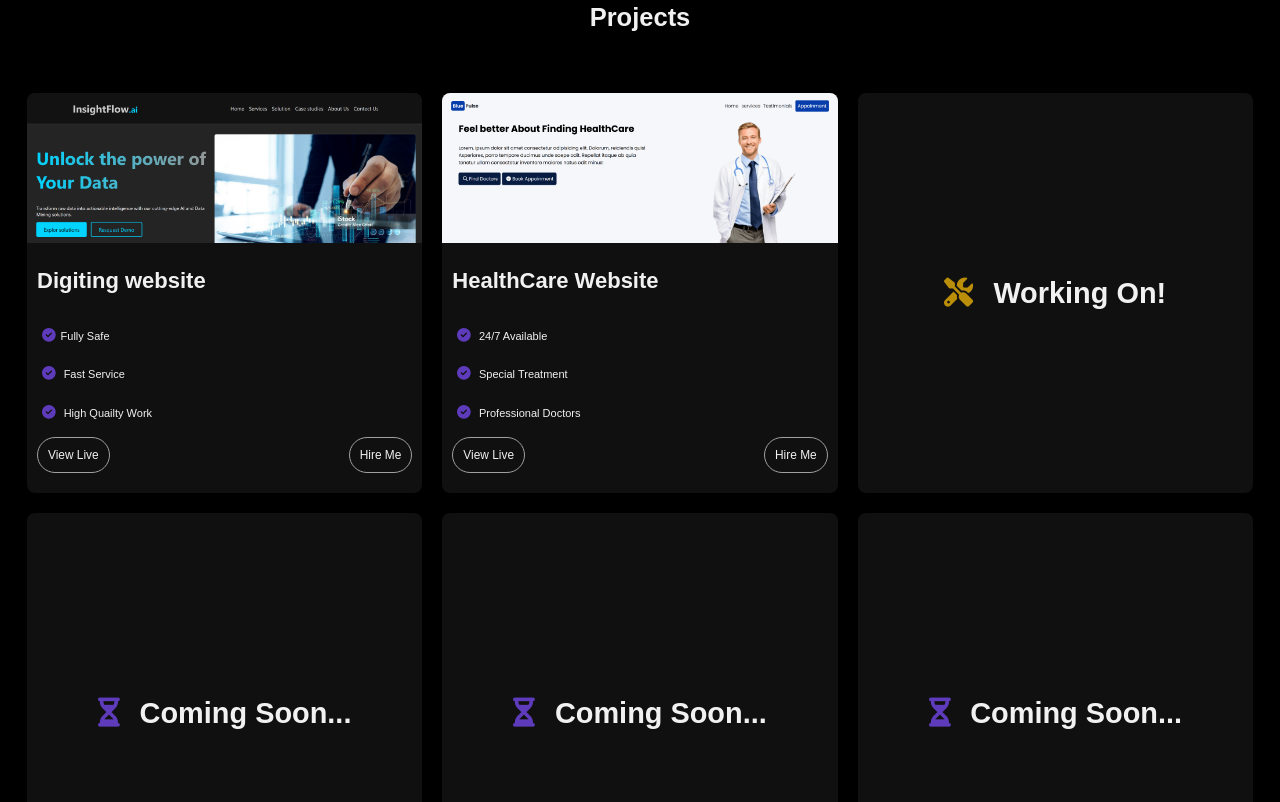
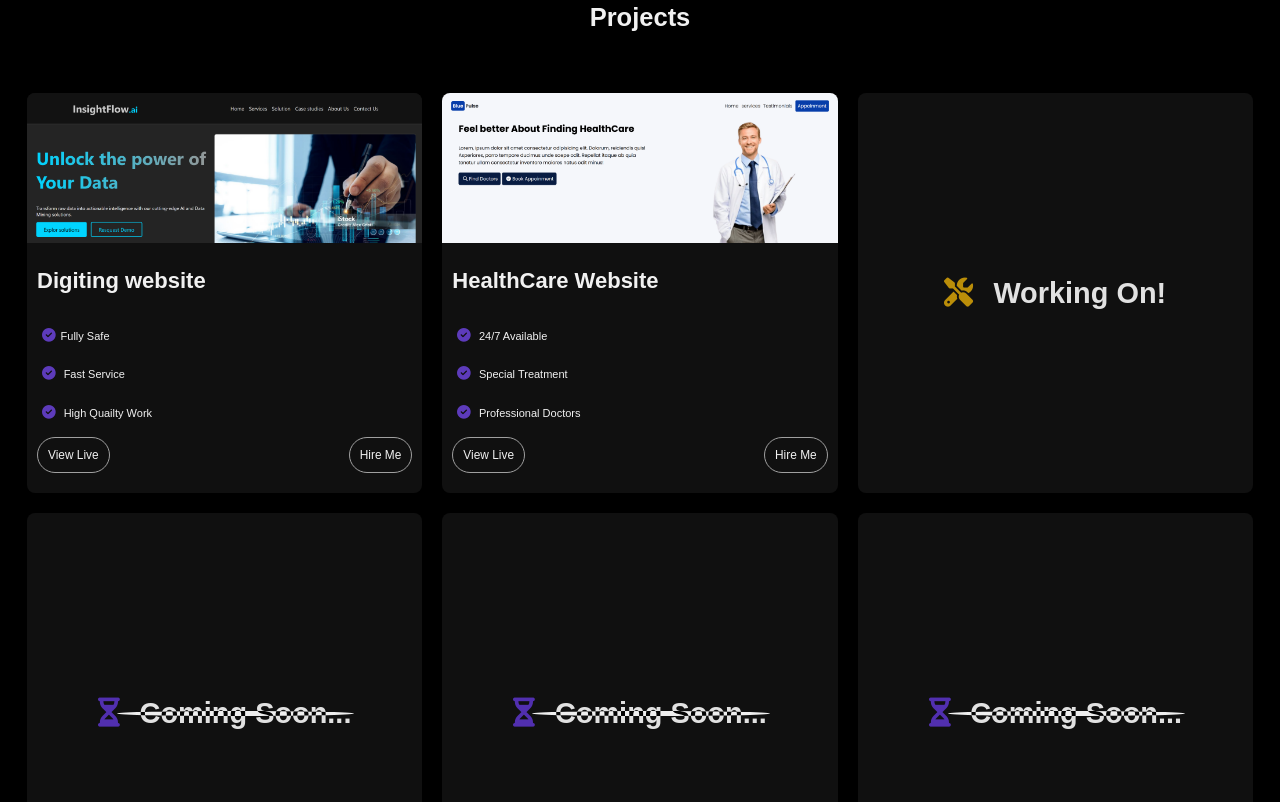
Before and after one commit to introdev001/My-portfolio-2025, a plain HTML site: page index.html in a window 1280 px wide. Shown: the part 1998-2800 px from the top of the page. Drawn offline with nearby package versions, Linux system fonts and the light colour scheme.

Commit message:
add new animation pirece through

```diff
--- a/index.html
+++ b/index.html
@@ -24,6 +24,7 @@
   </head>
   <body>
     <div id="circle"></div>
+
     <div id="content">
       <header>
         <nav>
@@ -302,7 +303,12 @@
         <!-- project 3 ends here =============================================================================================== -->
         <!-- project 4 =============================================================================================== -->
         <div id="project-4" class="card">
-          <div class="proj-main-cont" id="proj-3-main-cont">
+          <div class="proj-main-cont coming-soon" id="proj-3-main-cont">
+            <div
+              id="pirece-through"
+              data-aos="fade-right"
+              data-aos-delay="1000"
+            ></div>
             <i class="fas fa-hourglass-half"></i>
             <h1 data-aos="fade-up" class="expand">Coming Soon...</h1>
           </div>
@@ -310,15 +316,25 @@
         <!-- project 4 ends here =============================================================================================== -->
         <!-- project 5 =============================================================================================== -->
         <div id="project-5" class="card">
-          <div class="proj-main-cont" id="proj-5-main-cont">
-            <i class="fas fa-hourglass-half"></i>
-            <h1 data-aos="fade-up" class="expand">Coming Soon...</h1>
+          <div class="proj-main-cont coming-soon" id="proj-5-main-cont">
+            <div
+              id="pirece-through"
+              data-aos="fade-right"
+              data-aos-delay="1000"
+            ></div>
+            <i class="fas fa-hourglass-half" data-aos="fade-up"></i>
+            <h1 class="expand" data-aos="fade-up">Coming Soon...</h1>
           </div>
         </div>
         <!-- project 5 =============================================================================================== -->
         <!-- project 6 =============================================================================================== -->
         <div id="project-6" class="card">
-          <div class="proj-main-cont" id="proj-6-main-cont">
+          <div class="proj-main-cont coming-soon" id="proj-6-main-cont">
+            <div
+              id="pirece-through"
+              data-aos="fade-right"
+              data-aos-delay="1000"
+            ></div>
             <i class="fas fa-hourglass-half"></i>
             <h1 data-aos="fade-up" class="expand">Coming Soon...</h1>
           </div>
--- a/style.css
+++ b/style.css
@@ -75,6 +75,20 @@ body.hide-scroll::-webkit-scrollbar {
   pointer-events: none;
   transform: translate(-50%, -50%);
   z-index: 9998;
+}
+/* pirece through */
+#pirece-through {
+  width: 60%;
+  height: 5px;
+  mix-blend-mode: difference;
+  position: absolute;
+  background-color: white;
+  border-radius: 50%;
+  left: 90px;
+}
+.coming-soon {
+  position: relative;
+  mix-blend-mode: difference;
 }
 /* nav */
 nav {
@@ -964,6 +978,7 @@ h5 {
 }
 .expand {
   width: fit-content;
+  mix-blend-mode: difference;
 }
 /* projects section take two endds here==============================================================================> */
 @media screen and (min-width: 0px) and (max-width: 480px) {
```
